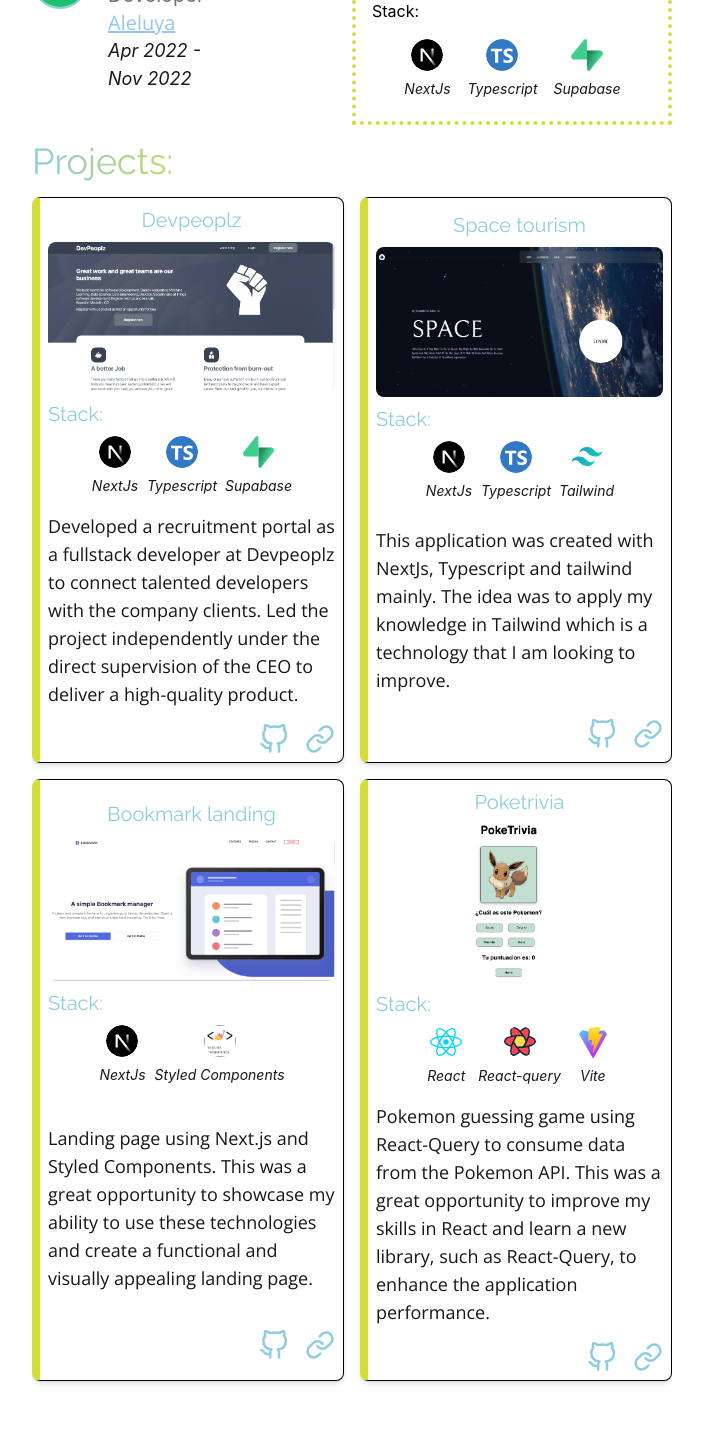
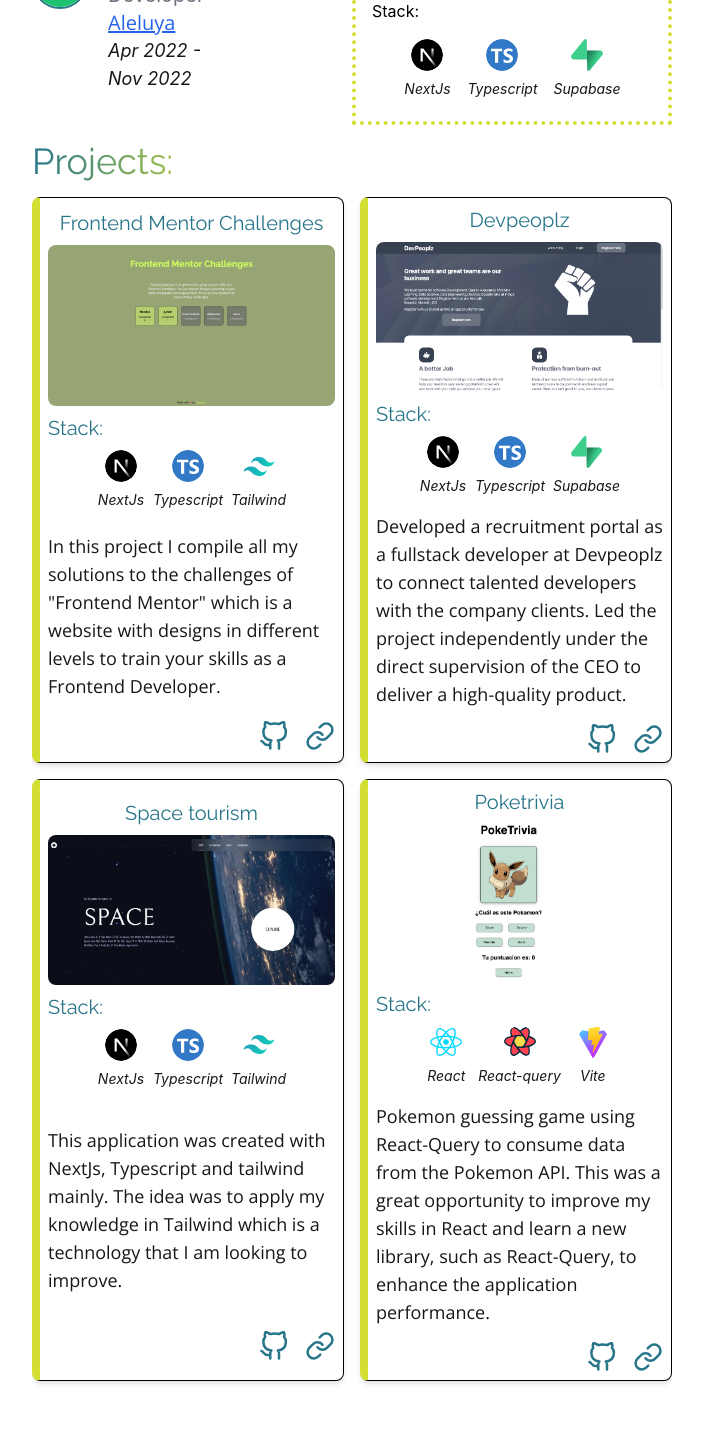
Before and after one commit to LEstebanR/lesteban, a Next.js app: page / in a window 1280 px wide. Shown: the part 1330-2773 px from the top of the page, without its empty margins (288-991 px from the left). Built offline with nearby package versions, Linux system fonts and the light colour scheme; a web font is replaced by a local one.

Commit message:
Add Frontend Mentor challenges project (#118)
* add speed insights

* update font family

* add transitions

* add forntend mentor project

---------

Co-authored-by: Luis Esteban Ramirez <lesteban@Luiss-Mac-mini.local>

```diff
--- a/src/components/UI/footer.tsx
+++ b/src/components/UI/footer.tsx
@@ -6,14 +6,18 @@ const Footer: React.FC = () => {
   return (
     <footer className="my-8 w-full">
       <div className="z-10 flex flex-wrap  items-center justify-center gap-x-1 gap-y-3 sm:gap-x-2 ">
-        <Link href="https://github.com/LEstebanR/lesteban" target="_blank">
+        <Link
+          href="https://github.com/LEstebanR/lesteban"
+          target="_blank"
+          aria-label="Github project"
+        >
           <GoMarkGithub className="h-6 w-6 text-primary" />
         </Link>
         <div className="mx-2 h-[30px] w-[0.5px] rotate-[20deg] bg-primary"></div>
         <div className="flex items-center gap-x-1 text-xs sm:text-base">
-          <span className="text-slate-400">Made with</span>
+          <span className="text-slate-500">Made with</span>
           <GoHeart className="h-4 w-4 text-red-500" />
-          <span className="text-slate-400">by</span>
+          <span className="text-slate-500">by</span>
           <Link
             className="font-medium text-primary underline decoration-dashed decoration-0 underline-offset-4"
             href="https://github.com/LEstebanR"
--- a/src/components/UI/header.tsx
+++ b/src/components/UI/header.tsx
@@ -57,6 +57,7 @@ const Header: FC<HeaderProps> = ({ projectsRef, aboutRef, experienceRef }) => {
           <div>
             <Menu.Button className="flex w-full items-center justify-center rounded-md border-2  border-primary p-2 ">
               <Bars3Icon className="h-6 w-6 text-primary" aria-hidden="true" />
+              <p className="hidden">Menu</p>
             </Menu.Button>
           </div>
           <Transition
--- a/src/components/UI/typography.tsx
+++ b/src/components/UI/typography.tsx
@@ -98,7 +98,7 @@ export const CustomLink: React.FC<LinkProps> = ({
     <p
       className={clsx(
         fontbody.className,
-        'text-xl  font-bold text-blue-300 underline decoration-2',
+        'text-xl  font-bold text-blue-600 underline decoration-2',
         className
       )}
     >
--- a/src/components/about.tsx
+++ b/src/components/about.tsx
@@ -79,7 +79,11 @@ const About: FC = () => {
           <H3>Let&apos;s talk:</H3>
 
           <li>
-            <Link href="mailto:leramirezca@gmail.com">
+            <Link
+              href="mailto:leramirezca@gmail.com"
+              aria-label="Send an email to Esteban"
+              target="_blank"
+            >
               <AiOutlineMail
                 className="h-8 w-8"
                 style={{ fill: 'url(#blue-gradient-desktop)' }}
@@ -87,7 +91,11 @@ const About: FC = () => {
             </Link>
           </li>
           <li>
-            <Link href="https://www.linkedin.com/in/lestebanr/" target="_blank">
+            <Link
+              href="https://www.linkedin.com/in/lestebanr/"
+              target="_blank"
+              aria-label="Visit Esteban's LinkedIn profile"
+            >
               <AiFillLinkedin
                 className="h-8 w-8"
                 style={{ fill: 'url(#blue-gradient-desktop)' }}
@@ -95,7 +103,11 @@ const About: FC = () => {
             </Link>
           </li>
           <li>
-            <Link href="https://github.com/LEstebanR/lesteban" target="_blank">
+            <Link
+              href="https://github.com/LEstebanR/lesteban"
+              target="_blank"
+              aria-label="Visit Esteban's GitHub profile"
+            >
               <AiFillGithub
                 className="h-8 w-8"
                 style={{ fill: 'url(#blue-gradient-desktop)' }}
--- a/src/components/cards/projects-card.tsx
+++ b/src/components/cards/projects-card.tsx
@@ -34,10 +34,10 @@ const ProjectsCard: FC<Props> = ({ project }) => {
       </div>
       <CardBody>{project.description}</CardBody>
       <div className="flex w-full justify-end gap-4 text-3xl text-primary">
-        <Link href={project.repo} target="_blank">
+        <Link href={project.repo} target="_blank" aria-label="GitHub link">
           <FiGithub />
         </Link>
-        <Link href={project.url} target="_blank">
+        <Link href={project.url} target="_blank" aria-label="Project link">
           <FiLink />
         </Link>
       </div>
--- a/src/components/experiece-timeline.tsx
+++ b/src/components/experiece-timeline.tsx
@@ -1,7 +1,7 @@
 import clsx from 'clsx'
 import React, { FC, useState } from 'react'
 import Image from 'next/image'
-import { Body, CardBody, CustomLink, ExperienceTime } from './UI/typography'
+import { CardBody, CustomLink, ExperienceTime } from './UI/typography'
 import StackItemLogo from './cards/stack-item'
 
 type Props = {
--- a/src/components/projects.tsx
+++ b/src/components/projects.tsx
@@ -4,6 +4,28 @@ import { Project } from '@/utils/types'
 import { H2 } from './UI/typography'
 
 const projects: Project[] = [
+  {
+    name: 'Frontend Mentor Challenges',
+    url: 'https://frontend-mentor-challenges-lestebanr.vercel.app/',
+    image: '/assets/images/projects/frontend-mentor.png',
+    repo: 'https://github.com/LEstebanR/Frontend-mentor-challenges',
+    description:
+      'In this project I compile all my solutions to the challenges of "Frontend Mentor" which is a website with designs in different levels to train your skills as a Frontend Developer.',
+    stack: [
+      {
+        name: 'NextJs',
+        icon: '/assets/images/logos/nextjs-icon.svg',
+      },
+      {
+        name: 'Typescript',
+        icon: '/assets/images/logos/typescript-icon-round.svg',
+      },
+      {
+        name: 'Tailwind',
+        icon: '/assets/images/logos/tailwindcss-icon.svg',
+      },
+    ],
+  },
   {
     name: 'Devpeoplz',
     url: 'https://devpeoplz.com/',
@@ -48,24 +70,24 @@ const projects: Project[] = [
       },
     ],
   },
-  {
-    name: 'Bookmark landing',
-    url: 'https://test-terapia-mia.vercel.app/',
-    image: '/assets/images/projects/bookmark.png',
-    repo: 'https://github.com/LEstebanR/testTerapiaMia',
-    description:
-      'Landing page using Next.js and Styled Components. This was a great opportunity to showcase my ability to use these technologies and create a functional and visually appealing landing page.',
-    stack: [
-      {
-        name: 'NextJs',
-        icon: '/assets/images/logos/nextjs-icon.svg',
-      },
-      {
-        name: 'Styled Components',
-        icon: '/assets/images/logos/styled-components.png',
-      },
-    ],
-  },
+  // {
+  //   name: 'Bookmark landing',
+  //   url: 'https://test-terapia-mia.vercel.app/',
+  //   image: '/assets/images/projects/bookmark.png',
+  //   repo: 'https://github.com/LEstebanR/testTerapiaMia',
+  //   description:
+  //     'Landing page using Next.js and Styled Components. This was a great opportunity to showcase my ability to use these technologies and create a functional and visually appealing landing page.',
+  //   stack: [
+  //     {
+  //       name: 'NextJs',
+  //       icon: '/assets/images/logos/nextjs-icon.svg',
+  //     },
+  //     {
+  //       name: 'Styled Components',
+  //       icon: '/assets/images/logos/styled-components.png',
+  //     },
+  //   ],
+  // },
   {
     name: 'Poketrivia',
     url: 'https://poketrivia.vercel.app/',
--- a/src/styles/globals.css
+++ b/src/styles/globals.css
@@ -10,5 +10,5 @@ html {
   -webkit-background-clip: text;
   background-clip: text;
   -webkit-text-fill-color: transparent;
-  background-image: linear-gradient(90deg, #8ecddd, #d2de32);
+  background-image: linear-gradient(90deg, #277589, #d2de32);
 }
--- a/tailwind.config.js
+++ b/tailwind.config.js
@@ -18,7 +18,7 @@ module.exports = {
         '3xl': '-6px 6px 0 1px rgba(0, 0, 0)',
       },
       colors: {
-        primary: '#8ecddd',
+        primary: '#277589',
         secondary: '#D2DE32', // Emerald 200
         typography: '#171717',
         'light-text': '#171717',
```
Also changed, not shown: public/assets/images/projects/frontend-mentor.png (added).
